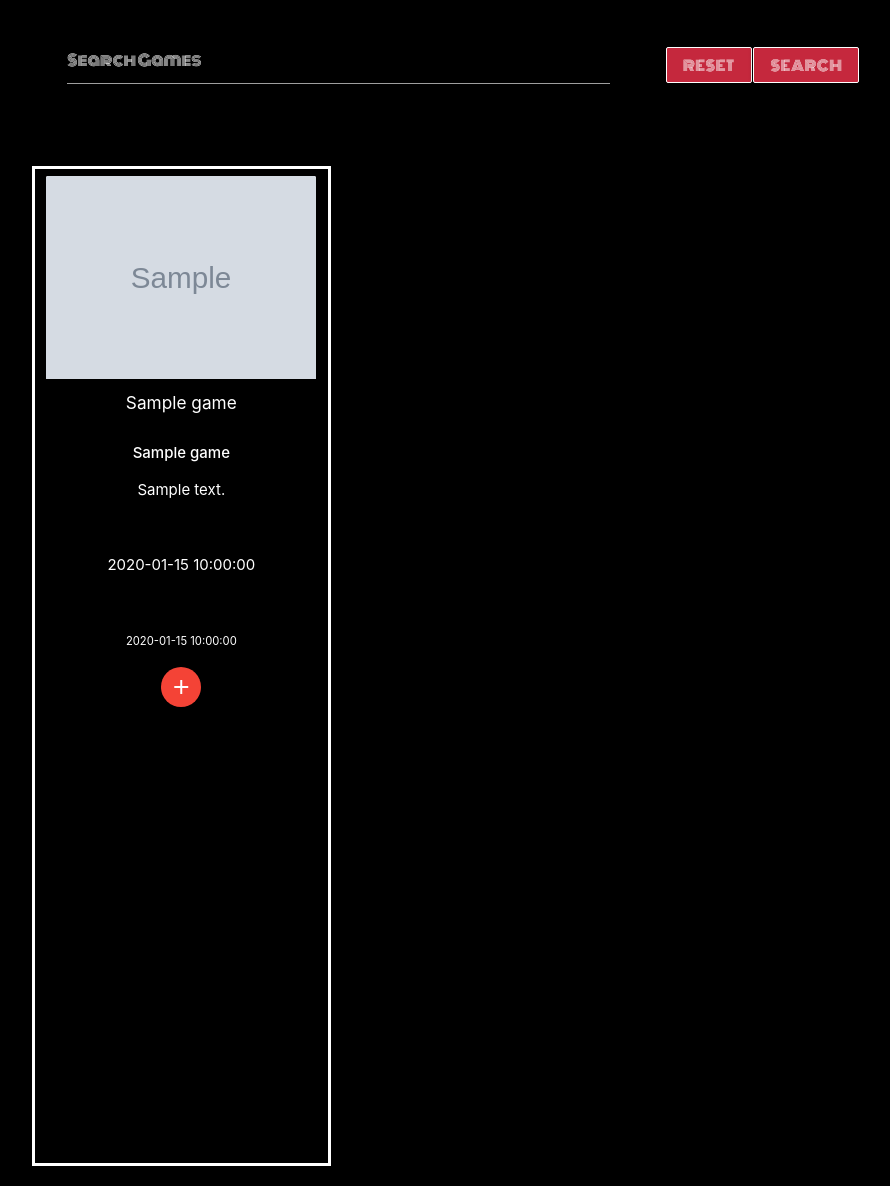
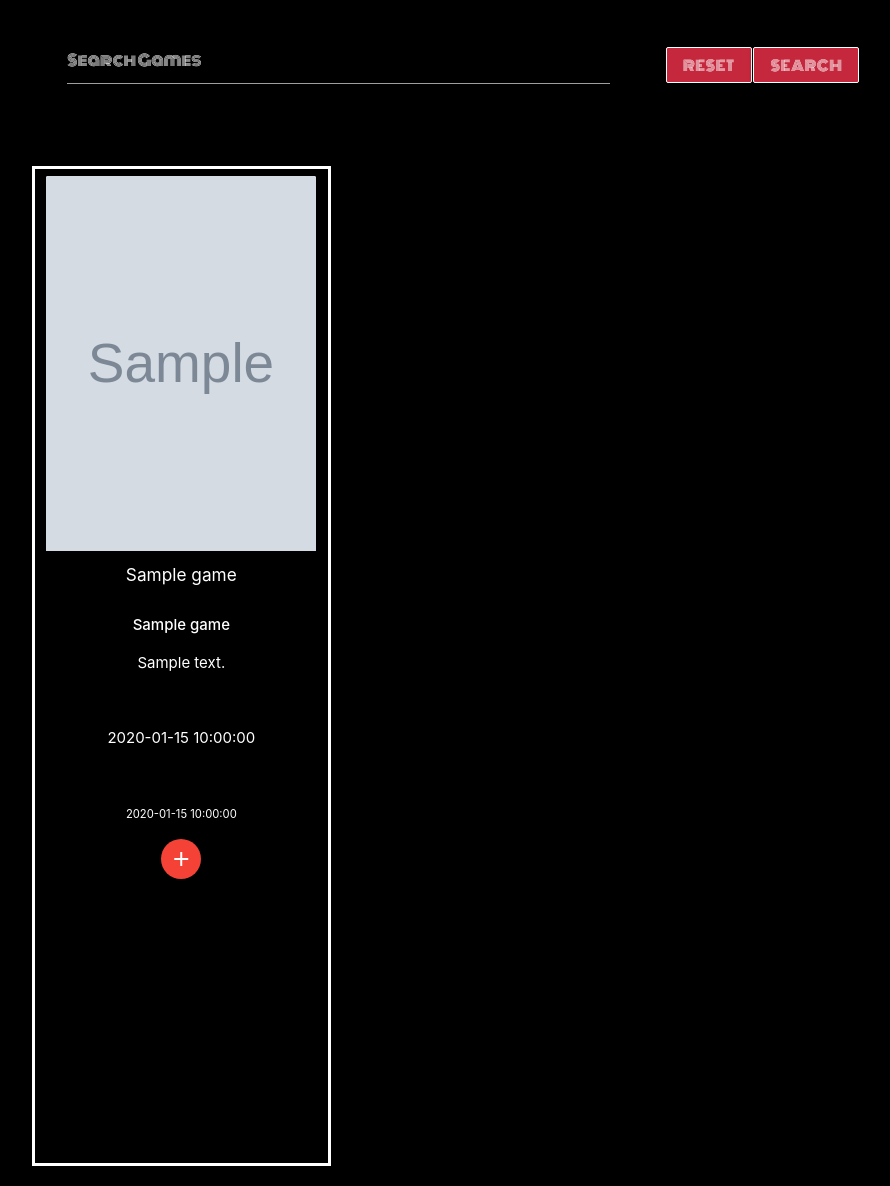
Before and after one commit to Ashwinreddy611/GameChat, a Flask app: page /get_games in a window 1280 px wide. Shown: the part 73-1259 px from the top of the page, without its empty margins (160-1050 px from the left). Run offline with Flask 2, Linux system fonts and the light colour scheme; grey boxes marked "Sample" are stand-in pictures; a database or web service that is not in the repository returns one stand-in record (values such as "Sample title"); some libraries are stand-ins or nearby versions.

Commit message:
pictures of games formatted correctly

```diff
--- a/static/css/style.css
+++ b/static/css/style.css
@@ -35,7 +35,11 @@ body {
   border-width: 1px;
 }
 
-
+img.responsive-img {
+  max-width: 100% !important;
+  height: 375px !important;
+}
+}
 
 /*Register Page Stylings */
 #register-card {
```
